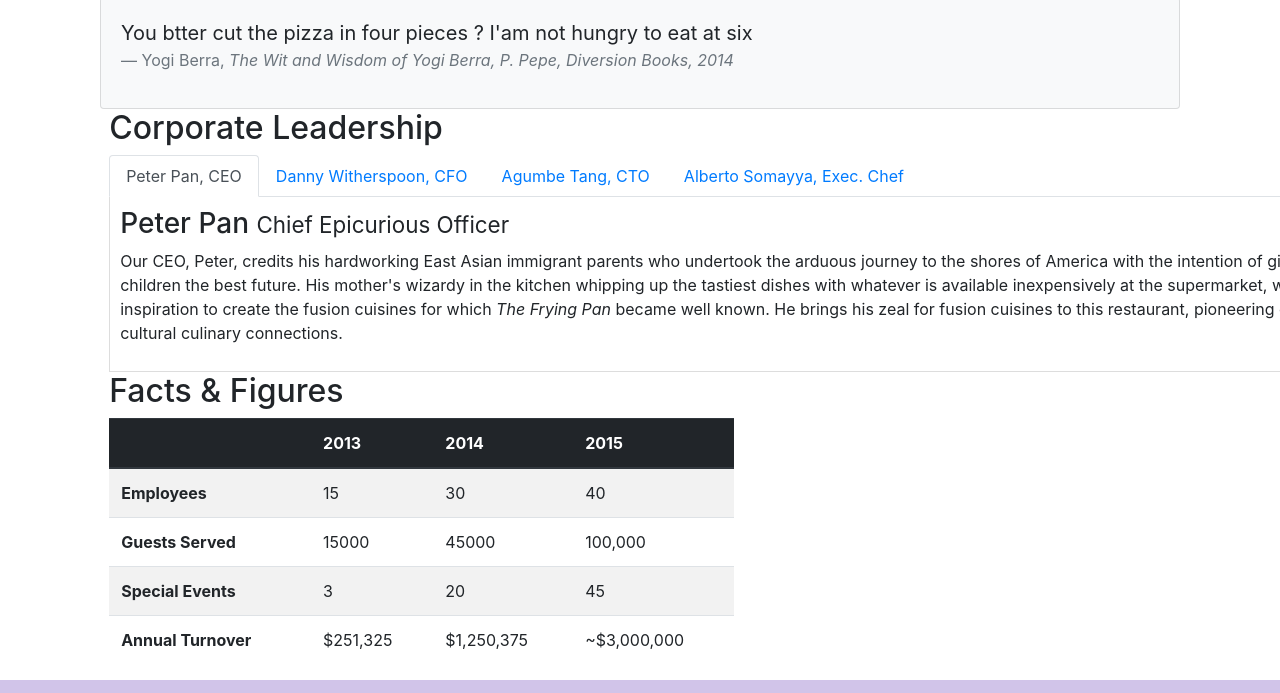
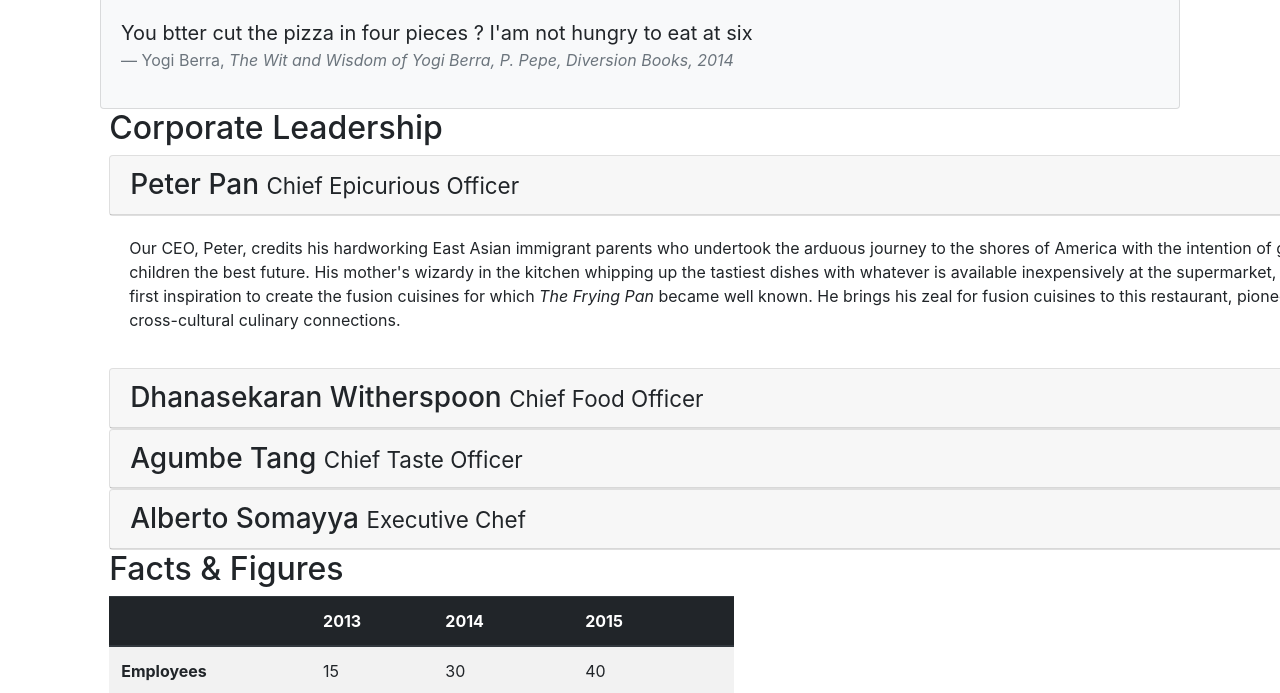
Before and after one commit to BassamElbakry/Bootstrap, a website: page aboutus.html in a window 1280 px wide. Shown: the part 762-1455 px from the top of the page. Drawn offline with nearby package versions, Linux system fonts and the light colour scheme.

Commit message:
Accordion

```diff
--- a/aboutus.html
+++ b/aboutus.html
@@ -128,49 +128,96 @@
             <div class="col-12 offset-1">
                 <h2>Corporate Leadership</h2>
 
-                <ul class="nav nav-tabs">
-                        <li class="nav-item">
-                          <a class="nav-link active" href="#peter"
-                            role="tab" data-toggle="tab">Peter Pan, CEO</a>
-                        </li>
-                        <li class="nav-item">
-                          <a class="nav-link" href="#danny" role="tab"
-                            data-toggle="tab">Danny Witherspoon, CFO</a>
-                        </li>
-                        <li class="nav-item">
-                          <a class="nav-link" href="#agumbe"role="tab"
-                            data-toggle="tab">Agumbe Tang, CTO</a>
-                        </li>
-                        <li class="nav-item">
-                          <a class="nav-link" href="#alberto" role="tab"
-                            data-toggle="tab">Alberto Somayya, Exec. Chef</a>
-                        </li>
-                    </ul>
 
 
 
 
 
-                <div class="tab-content">
-                    <div role="tabpanel" class="tab-pane fade show active " id="peter">
-                        <h3>Peter Pan <small>Chief Epicurious Officer</small></h3>
-                        <p class="d-none d-sm-block">Our CEO, Peter, credits his hardworking East Asian immigrant parents who undertook the arduous journey to the shores of America with the intention of giving their children the best future. His mother's wizardy in the kitchen whipping up the tastiest dishes with whatever is available inexpensively at the supermarket, was his first inspiration to create the fusion cuisines for which <em>The Frying Pan</em> became well known. He brings his zeal for fusion cuisines to this restaurant, pioneering cross-cultural culinary connections.</p>
+                <div id="accordion">
+
+                    <div class="card">
+
+                        <div class="card-header" role="tab" id="peterhead">
+                                <h3 class="mb-0">
+                                    <a  data-toggle="collapse" data-target="#peter">
+                                    Peter Pan <small>Chief Epicurious Officer</small>
+                                </a>
+                            </h3>
+
+                        </div>
+
+
+                    </div>
+                    <div role="tabpanel" class="collapse show " id="peter" data-parent="#accordion" >
+                        <div class="card-body">
+                                <p class="d-none d-sm-block">Our CEO, Peter, credits his hardworking East Asian immigrant parents who undertook the arduous journey to the shores of America with the intention of giving their children the best future. His mother's wizardy in the kitchen whipping up the tastiest dishes with whatever is available inexpensively at the supermarket, was his first inspiration to create the fusion cuisines for which <em>The Frying Pan</em> became well known. He brings his zeal for fusion cuisines to this restaurant, pioneering cross-cultural culinary connections.</p>
+
+                        </div>
                     </div>
 
-                    <div role="tabpanel" class="tab-pane fade show  " id="danny">
-                        <h3>Dhanasekaran Witherspoon <small>Chief Food Officer</small></h3>
-                        <p class="d-none d-sm-block">Our CFO, Danny, as he is affectionately referred to by his colleagues, comes from a long established family tradition in farming and produce. His experiences growing up on a farm in the Australian outback gave him great appreciation for varieties of food sources. As he puts it in his own words, <em>Everything that runs, wins, and everything that stays, pays!</em></p>
-                    </div>
+                    <div class="card">
 
-                    <div role="tabpanel" class="tab-pane fade show  " id="agumbe">
-                        <h3>Agumbe Tang <small>Chief Taste Officer</small></h3>
-                        <p class="d-none d-sm-block">Blessed with the most discerning gustatory sense, Agumbe, our CTO, personally ensures that every dish that we serve meets his exacting tastes. Our chefs dread the tongue lashing that ensues if their dish does not meet his exacting standards. He lives by his motto, <em>You click only if you survive my lick.</em></p>
-                    </div>
-                        <div role="tabpanel" class="tab-pane fade show  " id="alberto">
-                        <h3>Alberto Somayya <small>Executive Chef</small></h3>
-                        <p class="d-none d-sm-block">Award winning three-star Michelin chef with wide International experience having worked closely with whos-who in the culinary world, he specializes in creating mouthwatering Indo-Italian fusion experiences. He says, <em>Put together the cuisines from the two craziest cultures, and you get a winning hit! Amma Mia!</em></p>
+                            <div class="card-header" role="tab" id="dannyhead">
+                                    <h3 class="mb-0">
+                                        <a  data-toggle="collapse" data-target="#danny">
+                                                Dhanasekaran Witherspoon <small>Chief Food Officer</small>
+                                    </a>
+                                </h3>
 
-                </div>
+                            </div>
+
+
+                        </div>
+                        <div role="tabpanel" class="collapse  " id="danny" data-parent="#accordion" >
+                            <div class="card-body">
+                                    <p class="d-none d-sm-block">Our CFO, Danny, as he is affectionately referred to by his colleagues, comes from a long established family tradition in farming and produce. His experiences growing up on a farm in the Australian outback gave him great appreciation for varieties of food sources. As he puts it in his own words, <em>Everything that runs, wins, and everything that stays, pays!</em></p>
+
+                            </div>
+                        </div>
+
+
+                        <div class="card">
+
+                                <div class="card-header" role="tab" id="dannyhead">
+                                        <h3 class="mb-0">
+                                            <a  data-toggle="collapse" data-target="#agumbe">
+                                                    Agumbe Tang <small>Chief Taste Officer</small>
+                                        </a>
+                                    </h3>
+
+                                </div>
+
+
+                            </div>
+                            <div role="tabpanel" class="collapse  " id="agumbe" data-parent="#accordion" >
+                                <div class="card-body">
+                                        <p class="d-none d-sm-block">Blessed with the most discerning gustatory sense, Agumbe, our CTO, personally ensures that every dish that we serve meets his exacting tastes. Our chefs dread the tongue lashing that ensues if their dish does not meet his exacting standards. He lives by his motto, <em>You click only if you survive my lick.</em></p>
+
+                                </div>
+                            </div>
+
+
+                            <div class="card">
+
+                                    <div class="card-header" role="tab" id="dannyhead">
+                                            <h3 class="mb-0">
+                                                <a  data-toggle="collapse" data-target="#alberto">
+                                                        Alberto Somayya <small>Executive Chef</small>
+                                            </a>
+                                        </h3>
+
+                                    </div>
+
+
+                                </div>
+                                <div role="tabpanel" class="collapse  " id="alberto" data-parent="#accordion" >
+                                    <div class="card-body">
+                                            <p class="d-none d-sm-block">Award winning three-star Michelin chef with wide International experience having worked closely with whos-who in the culinary world, he specializes in creating mouthwatering Indo-Italian fusion experiences. He says, <em>Put together the cuisines from the two craziest cultures, and you get a winning hit! Amma Mia!</em></p>
+
+                                    </div>
+                                </div>
+
+
 
 
             </div>
```
